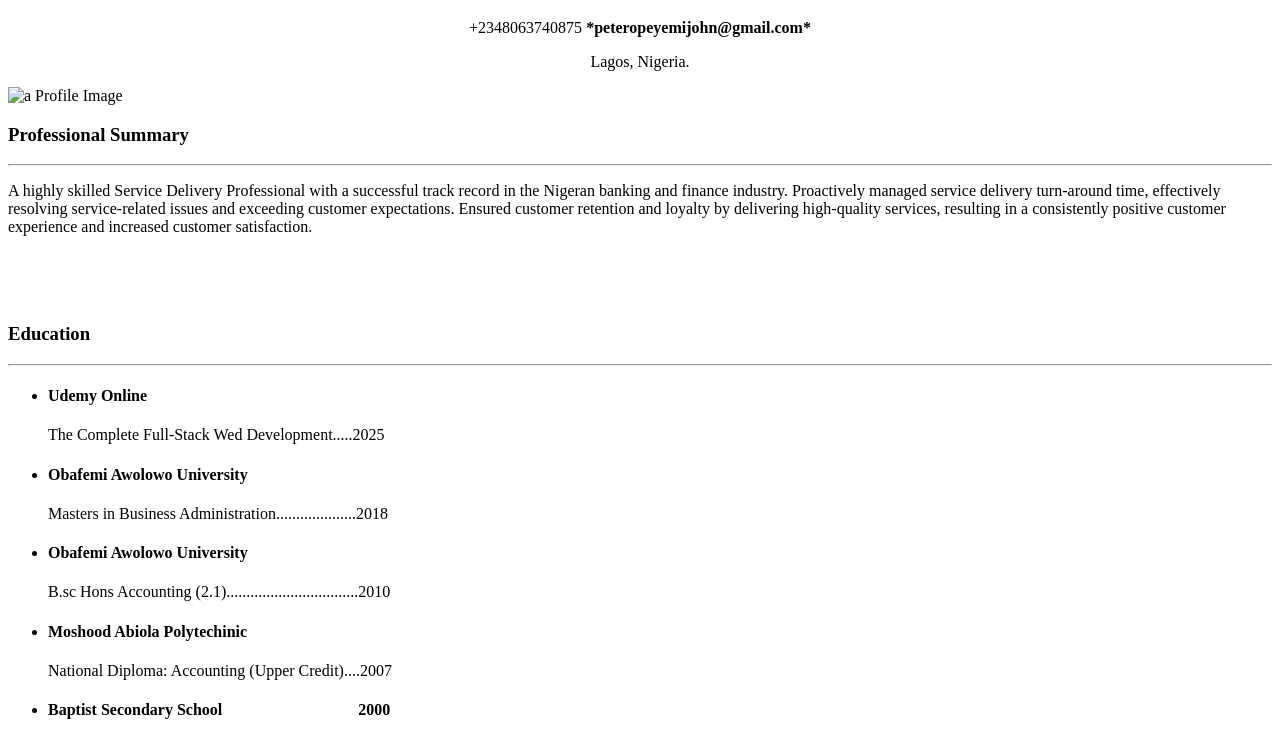
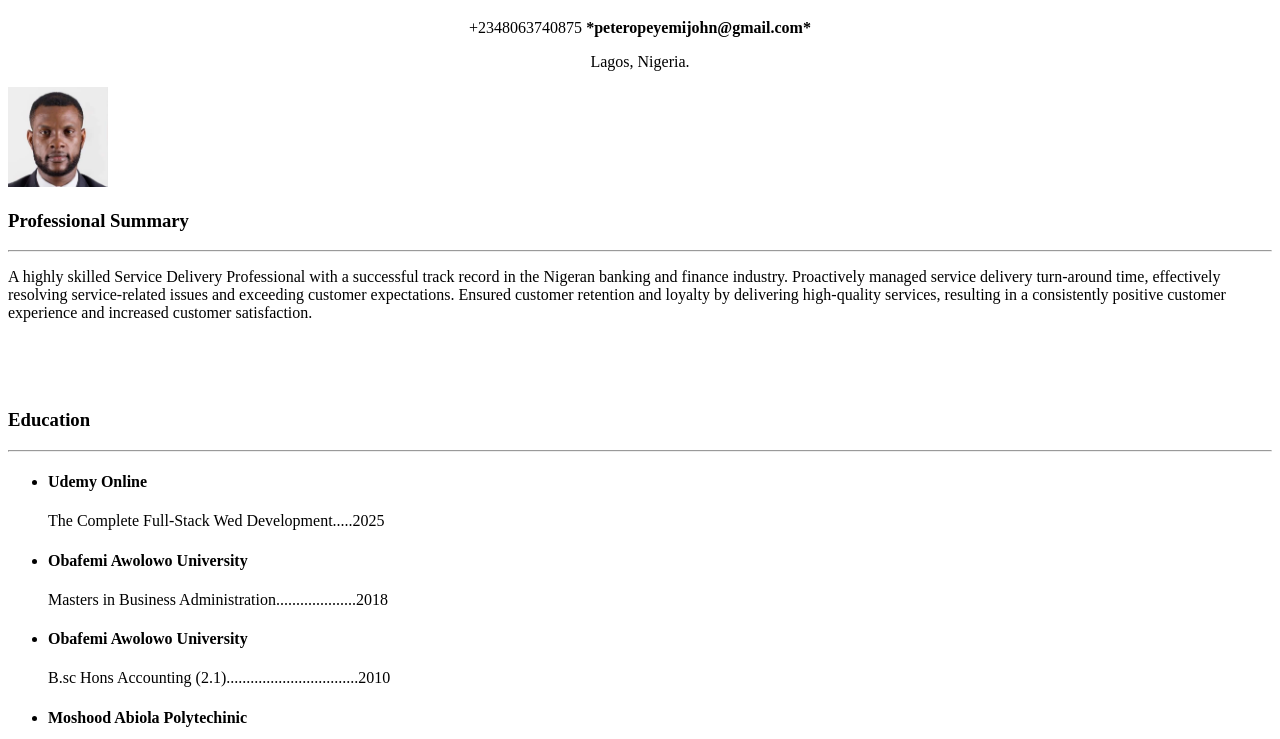
Before and after one commit to peteropeyemijohn/css-Web-Design, a plain HTML site: page public/captstone1.html in a window 1280 px wide. Shown: the part 61-800 px from the top of the page. Drawn offline with Linux system fonts and the light colour scheme.

Commit message:
Update img src in captstone1.html

```diff
--- a/public/captstone1.html
+++ b/public/captstone1.html
@@ -12,7 +12,7 @@
   <p>+2348063740875 <b>*peteropeyemijohn@gmail.com*</b></p>
   <p>Lagos, Nigeria.</p>
   </div>
-  <img src="/Captstone Project 2/assets/images/Profile Image.JPG" alt="a Profile Image" height="100">
+  <img src="../assets/images/Profile Image.JPG" alt="a Profile Image" height="100">
   <h3>Professional Summary</h3>
   <hr />
   <p>A highly skilled Service Delivery Professional with a successful track record in the Nigeran banking and finance industry. Proactively managed service delivery turn-around time, effectively resolving service-related issues and exceeding customer expectations. Ensured customer retention and loyalty by delivering high-quality services, resulting in a consistently positive customer experience and increased customer satisfaction.</p>
```
